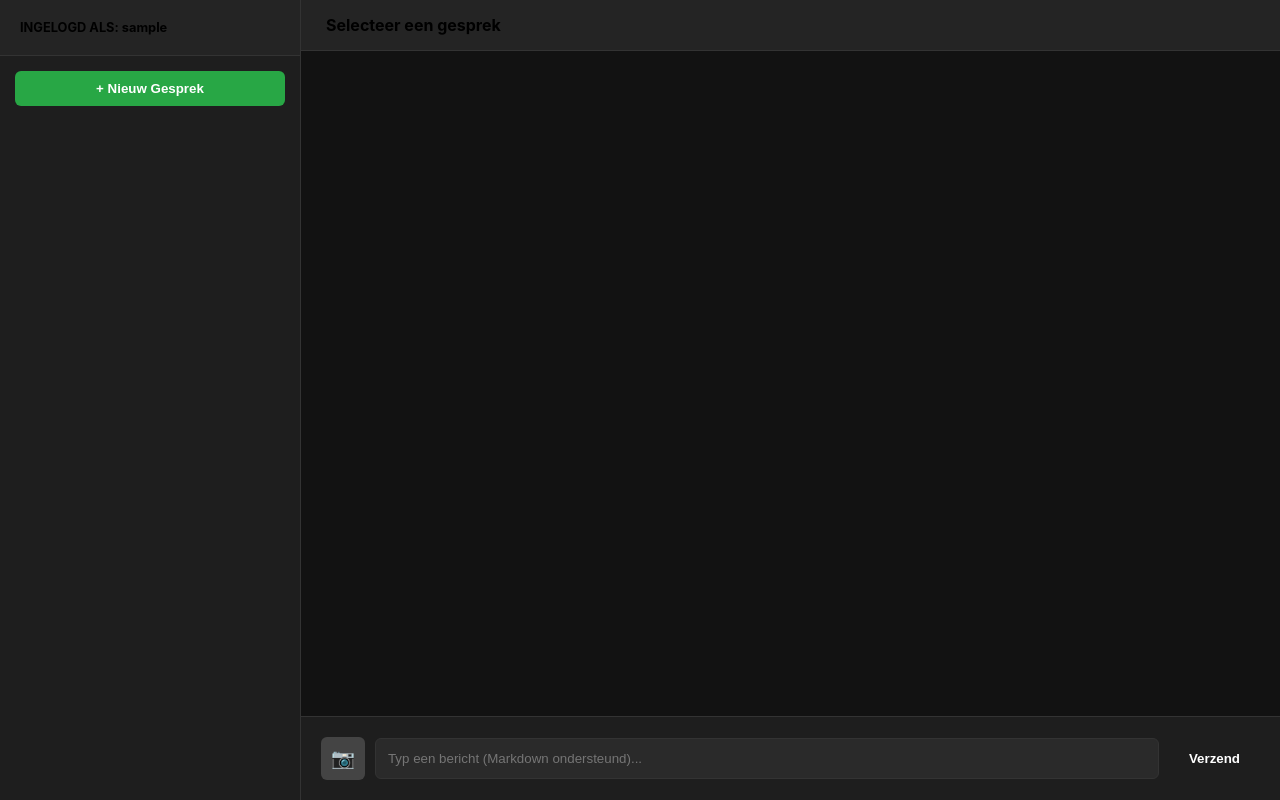
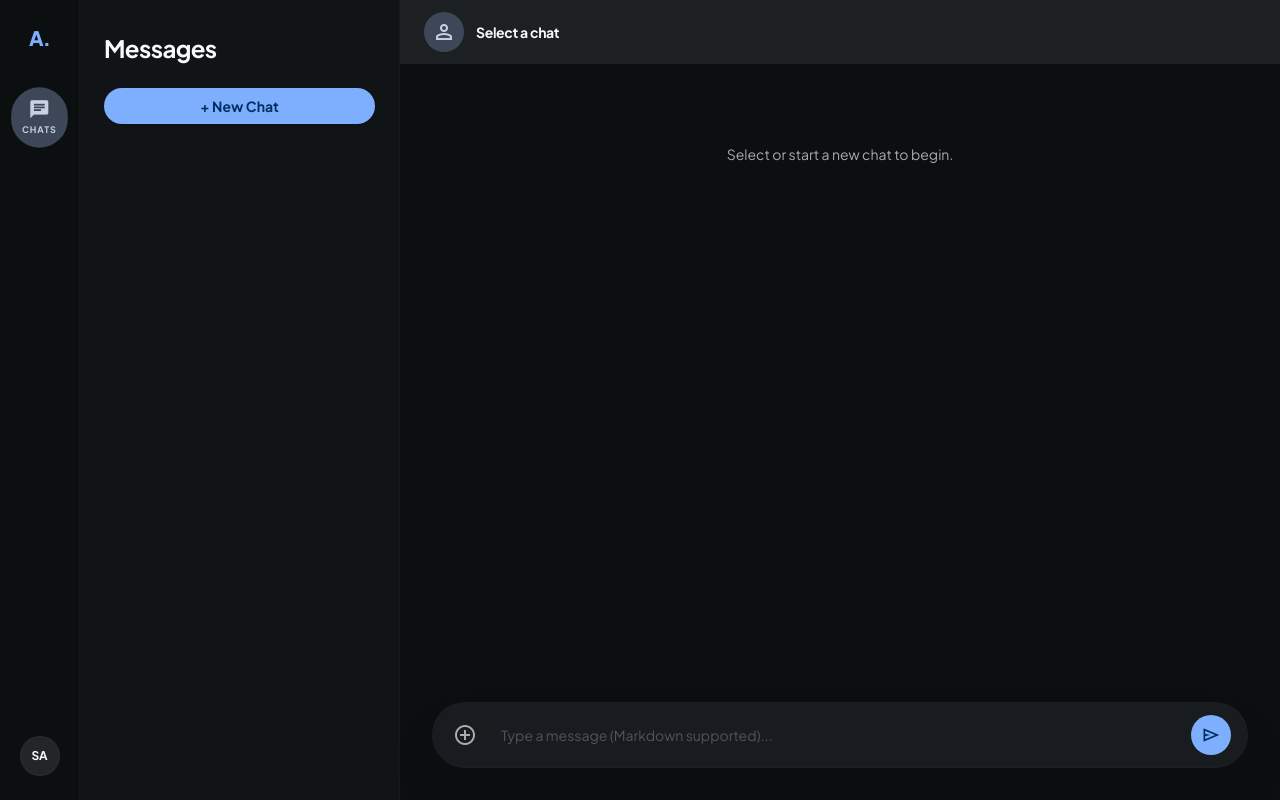
Before and after one commit to n1zmarck/BSCP, a Flask app: page / in a window 1280 px wide. Run offline with Flask 3, Linux system fonts and the light colour scheme; the visitor is signed in with stand-in values (Sample User, id 1); data that the repository does not hold is empty; some libraries are stand-ins or nearby versions.

Commit message:
implemented Material UI 3

```diff
--- /dev/null
+++ b/static/style.css
@@ -0,0 +1,30 @@
+/* static/style.css */
+body {
+    font-family: 'Plus Jakarta Sans', sans-serif;
+    background-color: #0c0f10;
+    color: #f8f9fc;
+    margin: 0;
+    overflow: hidden;
+}
+
+.material-symbols-outlined {
+    font-variation-settings: 'FILL' 0, 'wght' 400, 'GRAD' 0, 'opsz' 24;
+}
+
+/* Custom Scrollbar for Editorial Feel */
+::-webkit-scrollbar {
+    width: 4px;
+}
+::-webkit-scrollbar-track {
+    background: transparent;
+}
+::-webkit-scrollbar-thumb {
+    background: #222629;
+    border-radius: 10px;
+}
+
+/* Markdown Content Styling for Messages */
+.msg-content p { margin: 5px 0; }
+.msg-content img { max-width: 100%; border-radius: 8px; margin-top: 8px; display: block; background: #000; }
+.msg-content code { background: rgba(0,0,0,0.3); padding: 2px 4px; border-radius: 4px; font-family: monospace; }
+.msg-content a { color: #7eafff; text-decoration: underline; }
--- /dev/null
+++ b/static/tailwind-config.js
@@ -0,0 +1,67 @@
+/* static/tailwind-config.js */
+tailwind.config = {
+    darkMode: "class",
+    theme: {
+        extend: {
+            colors: {
+                "surface-container": "#161a1c",
+                "on-tertiary-fixed": "#4d3755",
+                "surface-container-highest": "#222629",
+                "surface-container-high": "#1c2023",
+                "on-tertiary": "#6a5271",
+                "on-primary": "#002e60",
+                "on-secondary-container": "#c7d1e6",
+                "tertiary-container": "#f8d8fe",
+                "surface-container-low": "#101416",
+                "secondary-dim": "#cbd5ea",
+                "inverse-surface": "#f8f9fc",
+                "on-error": "#490006",
+                "on-primary-container": "#00224a",
+                "primary-dim": "#6d9eee",
+                "secondary-fixed-dim": "#cbd5ea",
+                "on-surface-variant": "#a9abae",
+                "surface-bright": "#282d30",
+                "surface-tint": "#7eafff",
+                "surface-container-lowest": "#000000",
+                "primary-fixed": "#7bacfd",
+                "inverse-on-surface": "#535558",
+                "secondary-container": "#3d4758",
+                "outline-variant": "#45484a",
+                "primary-container": "#70a1f1",
+                "tertiary-dim": "#e9caf0",
+                "on-primary-fixed-variant": "#00346c",
+                "tertiary-fixed": "#f8d8fe",
+                "on-secondary": "#485264",
+                "error-container": "#9f0519",
+                "primary-fixed-dim": "#6d9eee",
+                "background": "#0c0f10",
+                "inverse-primary": "#265faa",
+                "tertiary": "#feebff",
+                "on-primary-fixed": "#001029",
+                "on-secondary-fixed-variant": "#525c6e",
+                "on-surface": "#f8f9fc",
+                "surface-variant": "#222629",
+                "surface-dim": "#0c0f10",
+                "secondary-fixed": "#d9e3f8",
+                "on-background": "#f8f9fc",
+                "on-error-container": "#ffa8a3",
+                "error": "#ff716c",
+                "error-dim": "#d7383b",
+                "on-secondary-fixed": "#364051",
+                "on-tertiary-fixed-variant": "#6b5373",
+                "surface": "#0c0f10",
+                "secondary": "#d9e3f8",
+                "primary": "#7eafff",
+                "tertiary-fixed-dim": "#e9caf0",
+                "outline": "#737678",
+                "on-tertiary-container": "#614968"
+            },
+            fontFamily: {
+                "headline": ["Plus Jakarta Sans"],
+                "body": ["Plus Jakarta Sans"],
+                "label": ["Plus Jakarta Sans"]
+            },
+            borderRadius: {"DEFAULT": "1rem", "lg": "2rem", "xl": "3rem", "full": "9999px"},
+        },
+    },
+}
--- a/templates/index.html
+++ b/templates/index.html
@@ -1,95 +1,105 @@
 <!DOCTYPE html>
-<html lang="nl">
+<html class="dark" lang="en">
 <head>
-    <meta charset="UTF-8">
-    <meta name="viewport" content="width=device-width, initial-scale=1.0">
-    <title>Federated Messenger Pro</title>
-    <!-- Markdown Library -->
+    <meta charset="utf-8"/>
+    <meta content="width=device-width, initial-scale=1.0" name="viewport"/>
+    <title>Atelier Messages (Federated)</title>
+
+    <script src="https://cdn.tailwindcss.com?plugins=forms,container-queries"></script>
+    <script src="/static/tailwind-config.js"></script>
     <script src="https://cdn.jsdelivr.net/npm/marked/lib/marked.umd.js"></script>
+    <link href="https://fonts.googleapis.com/css2?family=Plus+Jakarta+Sans:wght@300;400;500;600;700;800&display=swap" rel="stylesheet"/>
+    <link href="https://fonts.googleapis.com/css2?family=Material+Symbols+Outlined:wght,FILL@100..700,0..1&display=swap" rel="stylesheet"/>
+    <link href="/static/style.css" rel="stylesheet"/>
+</head>
+<body class="bg-background text-on-surface selection:bg-primary-container selection:text-on-primary-container">
 
-    <style>
-        :root {
-            --bg-dark: #121212; --bg-sidebar: #1e1e1e; --bg-header: #242424;
-            --text-dim: #b0b0b0; --border: #333333; --msg-me: #0a84ff; --msg-them: #333333;
-        }
+<div class="flex h-screen w-full overflow-hidden">
+    <nav class="flex flex-col items-center justify-between h-full w-20 z-40 bg-[#0c0f10] border-r border-[#45484a]/15 py-6">
+        <div class="flex flex-col items-center w-full">
+            <div class="text-[#7eafff] font-black mb-8 text-xl tracking-tighter">A.</div>
+            <div class="flex flex-col items-center space-y-4 w-full">
+                <button class="bg-[#3d4758] text-[#c7d1e6] rounded-full p-3 mb-2 flex flex-col items-center group transition-all duration-200 Active: scale-90">
+                    <span class="material-symbols-outlined" style="font-variation-settings: 'FILL' 1;">chat</span>
+                    <span class="font-['Plus_Jakarta_Sans'] text-[10px] font-bold uppercase tracking-widest mt-1">Chats</span>
+                </button>
 
-        body {
-            margin: 0; font-family: -apple-system, sans-serif;
-            background: var(--bg-dark); color: var(--text-main);
-            display: flex; height: 100vh; overflow: hidden;
-        }
+                </div>
+        </div>
+        <div class="flex flex-col items-center w-full space-y-6">
+            <div class="w-10 h-10 rounded-full bg-surface-container-highest overflow-hidden border border-outline-variant/20 flex items-center justify-center text-xs font-bold">
+                {{ user[:2].upper() }}
+            </div>
+        </div>
+    </nav>
 
-        /* Sidebar */
-        #sidebar { width: 300px; background: var(--bg-sidebar); border-right: 1px solid var(--border); display: flex; flex-direction: column; }
-        .user-profile { padding: 20px; background: var(--bg-header); border-bottom: 1px solid var(--border); font-weight: bold; color: var(--accent); font-size: 0.8em; }
-        .new-chat-btn { margin: 15px; padding: 10px; background: #28a745; color: white; border: none; border-radius: 6px; cursor: pointer; font-weight: bold; }
-        #chat-list { flex: 1; overflow-y: auto; }
-        .sidebar-item { padding: 15px 20px; border-bottom: 1px solid #252525; cursor: pointer; transition: 0.2s; }
-        .sidebar-item.active { background: var(--bg-header); border-left: 4px solid var(--accent); }
+    <aside class="hidden md:flex flex-col w-80 bg-surface-container-low border-r border-[#45484a]/10">
+        <header class="px-6 py-8">
+            <div class="flex items-center justify-between mb-6">
+                <h1 class="text-2xl font-bold font-headline tracking-tight text-on-surface">Messages</h1>
+            </div>
+            <div class="mb-4">
+                <button onclick="uiStartNewChat()" class="w-full bg-primary text-on-primary rounded-lg py-2 text-sm font-bold shadow hover:opacity-90 transition-opacity">
+                    + New Chat
+                </button>
+                <input id="new-chat-user" class="w-full bg-surface-container-high border-none rounded-lg py-3 px-4 mt-3 text-sm focus:ring-2 focus:ring-primary/30 transition-all placeholder:text-on-surface-variant/50" placeholder="Recipient ID (user@host:5001)" style="display:none;" type="text"/>
+            </div>
+        </header>
 
-        /* Main Chat */
-        #chat-area { flex: 1; display: flex; flex-direction: column; }
-        #chat-header { padding: 15px 25px; background: var(--bg-header); border-bottom: 1px solid var(--border); font-weight: bold; }
-        #messages { flex: 1; overflow-y: auto; padding: 20px; display: flex; flex-direction: column; gap: 12px; }
+        <div id="chat-list" class="flex-1 overflow-y-auto px-3 space-y-1 pb-4"></div>
+    </aside>
 
-        /* Bubbles & Markdown */
-        .msg { max-width: 75%; padding: 12px 16px; border-radius: 15px; font-size: 0.95em; line-height: 1.5; word-wrap: break-word; }
-        .msg.me { align-self: flex-end; background: var(--msg-me); border-bottom-right-radius: 2px; }
-        .msg.them { align-self: flex-start; background: var(--msg-them); border-bottom-left-radius: 2px; }
-        .msg small { display: block; font-size: 0.7em; margin-bottom: 5px; opacity: 0.7; }
+    <main class="flex-1 flex flex-col bg-surface relative">
+        <header class="flex items-center justify-between px-6 py-3 w-full top-0 sticky bg-[#1c2023] z-10 transition-colors duration-200">
+            <div class="flex items-center gap-4">
+                <div class="flex items-center gap-3">
+                    <div class="w-10 h-10 rounded-full bg-secondary-container flex items-center justify-center text-on-secondary-container">
+                        <span class="material-symbols-outlined">person</span>
+                    </div>
+                    <div>
+                        <h2 id="chat-header" class="font-['Plus_Jakarta_Sans'] text-sm font-bold tracking-tight text-[#f8f9fc]">Select a chat</h2>
+                    </div>
+                </div>
+            </div>
+            </header>
 
-        /* Markdown Content Styling */
-        .msg p { margin: 5px 0; }
-        .msg img { max-width: 100%; border-radius: 8px; margin-top: 8px; display: block; background: #000; }
-        .msg code { background: rgba(0,0,0,0.3); padding: 2px 4px; border-radius: 4px; font-family: monospace; }
-
-        /* Input */
-        #input-area { padding: 20px; background: var(--bg-sidebar); border-top: 1px solid var(--border); }
-        .input-row { display: flex; gap: 10px; align-items: center; }
-        input { background: #2a2a2a; border: 1px solid var(--border); color: white; padding: 12px; border-radius: 6px; outline: none; }
-        #msg-input { flex: 1; }
-        .icon-btn { background: #444; border: none; color: white; padding: 10px; border-radius: 6px; cursor: pointer; font-size: 1.2em; }
-        .send-btn { background: var(--accent); border: none; color: white; padding: 12px 20px; border-radius: 6px; cursor: pointer; font-weight: bold; }
-    </style>
-</head>
-<body>
-
-    <div id="sidebar">
-        <div class="user-profile">INGELOGD ALS: {{ user }}</div>
-        <button class="new-chat-btn" onclick="uiStartNewChat()">+ Nieuw Gesprek</button>
-        <div id="chat-list"></div>
+        <div id="messages" class="flex-1 overflow-y-auto p-6 md:p-10 scroll-smooth flex flex-col gap-6">
+            <div class="text-center text-on-surface-variant text-sm mt-10">Select or start a new chat to begin.</div>
         </div>
 
-    <div id="chat-area">
-        <div id="chat-header">Selecteer een gesprek</div>
-        <div id="messages"></div>
-
-        <div id="input-area">
-            <input id="new-chat-user" placeholder="Ontvanger ID (user@host:5001)" style="display:none; width: 100%; margin-bottom: 10px; box-sizing: border-box;">
-            <div class="input-row">
+        <footer class="p-6 md:p-8 bg-gradient-to-t from-background via-background to-transparent">
+            <div class="bg-surface-container-high/80 backdrop-blur-xl p-3 rounded-full flex items-center gap-3 border border-outline-variant/10 shadow-2xl">
                 <input type="file" id="file-input" style="display:none;" onchange="handleFileUpload()">
-                <button class="icon-btn" onclick="document.getElementById('file-input').click()" title="Afbeelding uploaden">📷</button>
-                <input id="msg-input" placeholder="Typ een bericht (Markdown ondersteund)..." onkeypress="if(event.key==='Enter') sendMessage()">
-                <button class="send-btn" onclick="sendMessage()">Verzend</button>
+                <button onclick="document.getElementById('file-input').click()" class="w-10 h-10 flex items-center justify-center rounded-full text-on-surface-variant hover:bg-surface-container-highest transition-colors" title="Upload Image">
+                    <span class="material-symbols-outlined">add_circle</span>
+                </button>
+                <input id="msg-input" onkeypress="if(event.key==='Enter') sendMessage()" class="flex-1 bg-transparent border-none focus:ring-0 text-sm py-2 px-1 text-on-surface placeholder:text-on-surface-variant/40" placeholder="Type a message (Markdown supported)..." type="text"/>
+                <div class="flex items-center gap-1 pr-1">
+                    <button onclick="sendMessage()" class="w-10 h-10 flex items-center justify-center rounded-full bg-primary text-on-primary hover:opacity-90 transition-opacity">
+                        <span class="material-symbols-outlined text-xl">send</span>
+                    </button>
                 </div>
             </div>
+        </footer>
+    </main>
+
     </div>
 
 <script>
     let currentChat = null;
     let lastMsgCount = 0;
+    const currentUser = '{{ user }}';
 
-        // Configureer Markdown
     marked.setOptions({ gfm: true, breaks: true, headerIds: false, mangle: false });
 
     function uiStartNewChat() {
         currentChat = null;
         lastMsgCount = 0;
-            document.getElementById('chat-header').innerText = "Nieuw Gesprek";
-            document.getElementById('messages').innerHTML = '<div style="text-align:center; color:var(--text-dim); margin-top:50px;">Voer een ID in en gebruik Markdown of afbeeldingen.</div>';
+        document.getElementById('chat-header').innerText = "New Chat";
+        document.getElementById('messages').innerHTML = '<div class="text-center text-on-surface-variant text-sm mt-10">Enter an ID and use Markdown or images.</div>';
         const ncu = document.getElementById('new-chat-user');
         ncu.style.display = 'block'; ncu.value = ''; ncu.focus();
-            document.querySelectorAll('.sidebar-item').forEach(el => el.classList.remove('active'));
+        loadChats();
     }
 
     async function loadChats() {
@@ -97,11 +107,27 @@
         const chats = await res.json();
         const list = document.getElementById('chat-list');
         list.innerHTML = '';
+
         chats.forEach(chat => {
+            const isActive = (currentChat === chat);
+            const activeClasses = isActive ? 'bg-surface-container-highest border-l-4 border-primary' : 'hover:bg-surface-container-high';
+
             const div = document.createElement('div');
-                div.className = `sidebar-item ${currentChat === chat ? 'active' : ''}`;
-                div.innerHTML = `<strong>${chat}</strong>`;
+            div.className = `${activeClasses} rounded-lg p-4 flex items-center gap-4 cursor-pointer transition-all duration-200`;
             div.onclick = () => selectChat(chat);
+
+            div.innerHTML = `
+                <div class="relative flex-shrink-0">
+                    <div class="w-10 h-10 rounded-lg bg-surface-container-low flex items-center justify-center text-on-surface-variant font-bold">
+                        ${chat.substring(0, 2).toUpperCase()}
+                    </div>
+                </div>
+                <div class="flex-1 min-w-0">
+                    <div class="flex justify-between items-baseline mb-0.5">
+                        <h3 class="font-bold text-sm truncate text-on-surface">${chat}</h3>
+                    </div>
+                </div>
+            `;
             list.appendChild(div);
         });
     }
@@ -117,11 +143,7 @@
 
     async function loadMessages() {
         if (!currentChat) return;
-
-            if (typeof marked === 'undefined') {
-        console.error("Marked library nog niet geladen...");
-        return;
-    }
+        if (typeof marked === 'undefined') return;
 
         const res = await fetch(`/api/messages/${encodeURIComponent(currentChat)}`);
         const msgs = await res.json();
@@ -131,26 +153,56 @@
             container.innerHTML = '';
 
             msgs.forEach(m => {
-                    const isMe = m.sender === '{{ user }}';
-                    const div = document.createElement('div');
-                    div.className = `msg ${isMe ? 'me' : 'them'}`;
-
-                    // Render Markdown
+                const isMe = m.sender === currentUser;
                 let htmlContent = marked.parse(m.text);
 
-                    // Proxy afbeeldingen om IP-leaks te voorkomen
                 const temp = document.createElement('div');
                 temp.innerHTML = htmlContent;
                 temp.querySelectorAll('img').forEach(img => {
                     const original = img.src;
-                        // Alleen proxien als het een externe URL is
                     if(!original.includes(window.location.host + '/uploads/')) {
                         img.src = `/media/proxy?url=${encodeURIComponent(original)}`;
                     }
                     img.loading = "lazy";
                 });
 
-                    div.innerHTML = `<small>${m.sender.split('@')[0]}</small>${temp.innerHTML}`;
+                htmlContent = temp.innerHTML;
+
+                const div = document.createElement('div');
+
+                if (isMe) {
+                    div.className = "flex flex-row-reverse items-end gap-4 max-w-2xl ml-auto group";
+                    div.innerHTML = `
+                        <div class="flex-shrink-0 mb-1">
+                            <div class="w-8 h-8 rounded-lg bg-primary flex items-center justify-center text-on-primary font-bold text-[10px]">ME</div>
+                        </div>
+                        <div class="space-y-1 items-end flex flex-col">
+                            <div class="bg-primary text-on-primary p-4 rounded-2xl rounded-br-none shadow-lg transition-all msg-content text-sm leading-relaxed">
+                                ${htmlContent}
+                            </div>
+                            <div class="flex items-center gap-1.5 pr-1">
+                                <span class="text-[10px] font-medium text-on-surface-variant">${m.time}</span>
+                                <span class="material-symbols-outlined text-xs text-primary" style="font-variation-settings: 'FILL' 1;">done_all</span>
+                            </div>
+                        </div>
+                    `;
+                } else {
+                    div.className = "flex items-end gap-4 max-w-2xl group";
+                    div.innerHTML = `
+                        <div class="flex-shrink-0 mb-1">
+                            <div class="w-8 h-8 rounded-lg bg-surface-container-highest flex items-center justify-center text-on-surface font-bold text-[10px]">
+                                ${m.sender.substring(0,2).toUpperCase()}
+                            </div>
+                        </div>
+                        <div class="space-y-1">
+                            <div class="bg-surface-container-high text-on-surface p-4 rounded-2xl rounded-bl-none shadow-sm transition-all hover:bg-surface-container-highest msg-content text-sm leading-relaxed">
+                                ${htmlContent}
+                            </div>
+                            <span class="text-[10px] font-medium text-on-surface-variant pl-1">${m.time} • ${m.sender.split('@')[0]}</span>
+                        </div>
+                    `;
+                }
+
                 container.appendChild(div);
             });
             container.scrollTop = container.scrollHeight;
@@ -170,9 +222,9 @@
             const data = await res.json();
             document.getElementById('msg-input').value += ` ${data.markdown} `;
         } else {
-                alert("Upload mislukt.");
+            alert("Upload failed.");
         }
-            fileInput.value = ''; // Reset input
+        fileInput.value = '';
     }
 
     async function sendMessage() {
@@ -193,32 +245,23 @@
             if (!currentChat) selectChat(receiver);
             else loadMessages();
         } else {
-                alert("Verzenden mislukt. Is de andere node bereikbaar?");
+            alert("Delivery failed. Is the recipient online?");
         }
     }
 
     function initApp() {
-    // Check elke 100ms of marked al gedefinieerd is
         if (typeof marked !== 'undefined') {
-        console.log("Marked geladen, app start...");
-
-        // Configureer marked één keer
             marked.setOptions({ gfm: true, breaks: true });
-
-        // Start de polling loops
             setInterval(() => {
                 loadChats();
                 if (currentChat) loadMessages();
             }, 2000);
-
             loadChats();
         } else {
-        console.log("Wachten op marked library...");
-        setTimeout(initApp, 100); // Probeer het over 100ms opnieuw
+            setTimeout(initApp, 100);
         }
     }
 
-// Start het initialisatieproces
     initApp();
 </script>
 </body>
```
Lines whose indentation alone changed are shown as unchanged.
